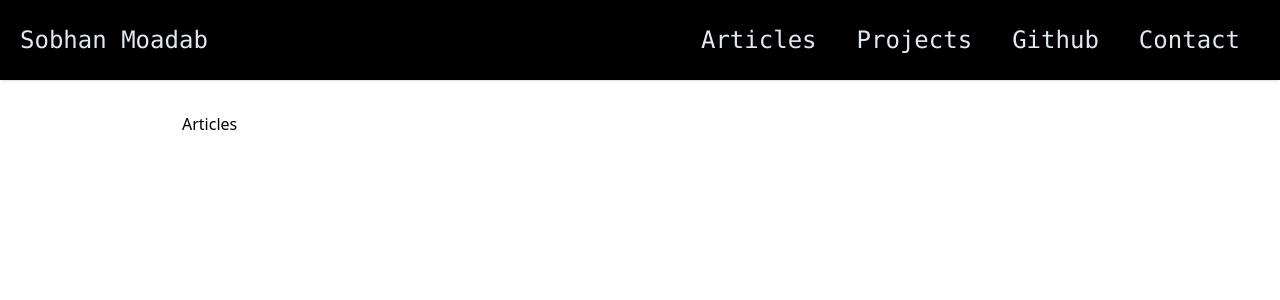
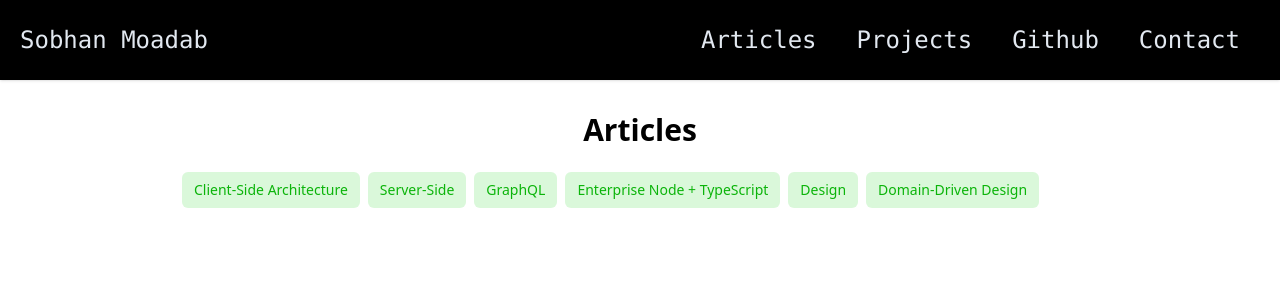
Before and after one commit to SobhanMoadab/portfolio, a Next.js app: page /articles in a window 1280 px wide. Shown: the top 300 px of the page. Built offline with nearby package versions, Linux system fonts and the light colour scheme.

Commit message:
article category boxes

```diff
--- a/components/Article.tsx
+++ b/components/Article.tsx
@@ -1,6 +1,6 @@
 import Image from 'next/image'
 import React from 'react'
-import Tag from './Tag'
+import Tag from './tag'
 
 type ArticleProps = {
     height?: number,
--- /dev/null
+++ b/components/article-category.tsx
@@ -0,0 +1,18 @@
+import Link from 'next/link'
+import React from 'react'
+
+type ArticleCategoryProps = {
+    name: string
+}
+const ArticleCategory = (props: ArticleCategoryProps) => {
+    return (
+        <div>
+            <Link className=" bg-green-1 rounded-md text-sm font-medium text-green-2
+             cursor-pointer py-2 px-3 inline-block whitespace-nowrap mb-2 mr-2"
+                href='/articles/categories/tag-name'>{props.name}</Link>
+        </div>
+
+    )
+}
+
+export default ArticleCategory
--- /dev/null
+++ b/src/app/articles/categories/[category-name]/page.tsx
@@ -0,0 +1,9 @@
+import React from 'react'
+
+const Category = () => {
+  return (
+    <div>Category</div>
+  )
+}
+
+export default Category
--- a/src/app/articles/page.tsx
+++ b/src/app/articles/page.tsx
@@ -1,8 +1,24 @@
 import React from 'react'
+import Link from 'next/link'
+import ArticleCategory from '../../../components/article-category'
 
 const Articles = () => {
   return (
-    <div>Articles</div>
+    <div className='h-full w-full'>
+      <section className='mb-6'>
+        <h2 className="text-3xl font-bold text-center">Articles</h2>
+      </section>
+      <section className="w-full">
+        <div className='flex flex-wrap w-fit mb-4 inline-flex'>
+          <ArticleCategory name='Client-Side Architecture' />
+          <ArticleCategory name='Server-Side' />
+          <ArticleCategory name='GraphQL' />
+          <ArticleCategory name='Enterprise Node + TypeScript' />
+          <ArticleCategory name='Design' />
+          <ArticleCategory name='Domain-Driven Design' />
+        </div>
+      </section>
+    </div>
   )
 }
 
--- a/src/app/page.tsx
+++ b/src/app/page.tsx
@@ -1,5 +1,5 @@
 import Image from "next/image"
-import Article from "../../components/Article"
+import Article from "../../components/article"
 
 const Navbar = () => {
     return (
--- a/tailwind.config.js
+++ b/tailwind.config.js
@@ -15,7 +15,12 @@ module.exports = {
       'xxs': '535px',
       ...defaultTheme.screens,
     },
-    extend: {},
+    extend: {
+      colors: {
+        'green-1': 'rgba(124, 231, 123, 0.28)',
+        'green-2': '#0bb40a'
+      }
+    },
   },
   variants: {
     extend: {},
```
Also changed, not shown: components/Overlay.tsx (deleted, +0 -17 lines).
